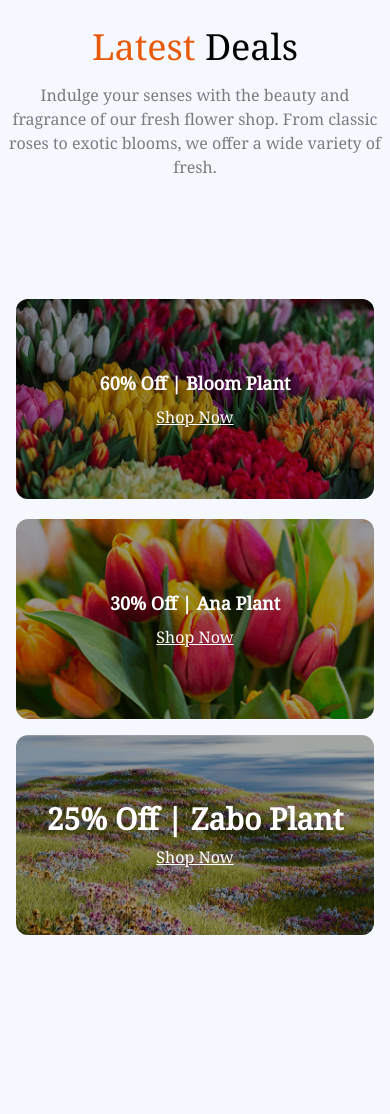
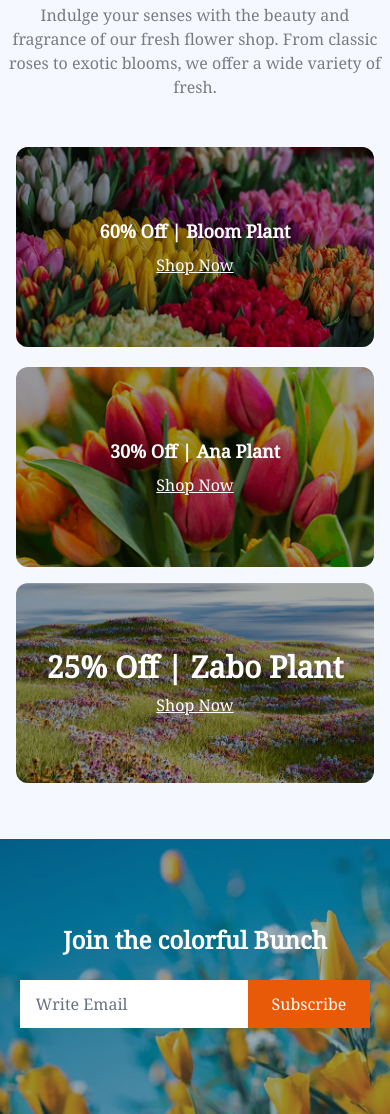
Before and after one commit to EbrahimEh/Responsive-Flowers-Project, a website: page index.html in a window 390 px wide. Shown: the part 3271-4385 px from the top of the page. Before the commit the page ends 4206 px from the top, so only its background shows below. Drawn offline with Linux system fonts and the light colour scheme.

Commit message:
Complete Join Bunch Part

```diff
--- a/index.html
+++ b/index.html
@@ -167,9 +167,9 @@
       </div>
 
       <!-- --- Latest Deals  -->
-      <div class="mt-32">
+      <div class="mt-12 md:mt-32">
          <!-- ----Deals Text  -->
-         <div class="text-center mb-28">
+         <div class="text-center mb-10 md:mb-28">
             <h1 class=" text-4xl md:text-6xl mb-4"><span class="span">Latest</span> Deals</h1>
             <p class="subtitle">Indulge your senses with the beauty and fragrance of our fresh flower shop. From classic
                <br> roses to exotic blooms, we offer a wide variety of fresh.
@@ -177,7 +177,7 @@
          </div>
 
          <!-- ---Deals Cards  -->
-         <div class="grid grid-cols-1 md:grid-cols-3 w-full h-[420px] mb-28 gap-4 p-2">
+         <div class="grid grid-cols-1 md:grid-cols-3 w-full h-auto md:h-[420px] mb-10 md:mb-28 gap-4 p-2">
             <!-- --banner 1  -->
             <div class="grid grid-rows-2 md:col-span-1 gap-y-5">
                <div class="rounded-xl relative overflow-hidden bg-[url('../assets/deal-bloom.png')] h-[200px]  bg-cover">
@@ -209,7 +209,18 @@
       </div>
    </main>
 
-   <footer>
+   <footer class="md:max-w-[1440px] mx-auto">
+      <!-- -----fotter  Join Part -->
+       <div class=" md:h-[530px] h-[275px] bg-[url('../assets/news-letter-bg.png')] bg-cover flex justify-center items-center space-y-5 p-2">
+         <div class="text-white text-center">
+            <h1 class="text-2xl md:text-5xl mb-6 font-semibold">Join the colorful Bunch</h1>
+            <div class="flex">
+               <input class="bg-white py-3 px-4 mx-auto md:w-lg placeholder-gray-500" type="email" name="email" id="" placeholder="Write Email" required>
+               <input class="py-3 px-6 bg-[#E95A08]" type="submit" value="Subscribe">
+            </div>
+         </div>
+       </div>
+
 
    </footer>
 </body>
```
Also changed, not shown: src/output.css.
